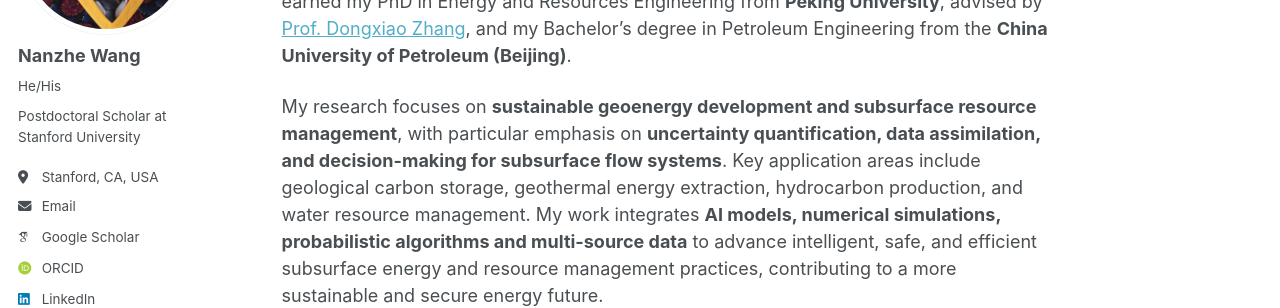
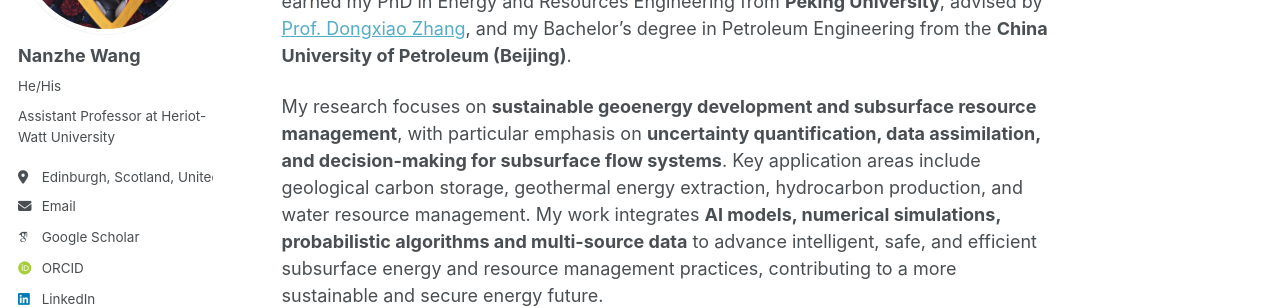
Before and after one commit to NanzheWang/nanzhewang.github.io, a Jekyll site: the page built from _pages/about.md, in a window 1280 px wide. Shown: the part 234-542 px from the top of the page. Built offline with Jekyll 4.4.1, drawn with Linux system fonts in a browser that asks for light colours; some web fonts are replaced.

Commit message:
Update _config.yml

```diff
--- a/_config.yml
+++ b/_config.yml
@@ -25,11 +25,11 @@ author:
   avatar           : "headshot.jpg"
   name             : "Nanzhe Wang"
   pronouns         : "He/His"
-  bio              : "Postdoctoral Scholar at Stanford University"#"Subsurface flow, surrogate modeling, uncertainty quantification, data assimilation, scientific machine learning"
-  location         : "Stanford, CA, USA"
-  employer         : #"Stanford University"
+  bio              : "Assistant Professor at Heriot-Watt University"#"Subsurface flow, surrogate modeling, uncertainty quantification, data assimilation, scientific machine learning"
+  location         : "Edinburgh, Scotland, United Kingdom"
+  employer         : #"Heriot-Watt University"
   uri              : # URL
-  email            : "nzwang@stanford.edu"
+  email            : "nanzhe.wang@hw.ac.uk"
 
   # Academic websites
   academia         : # URL
```
